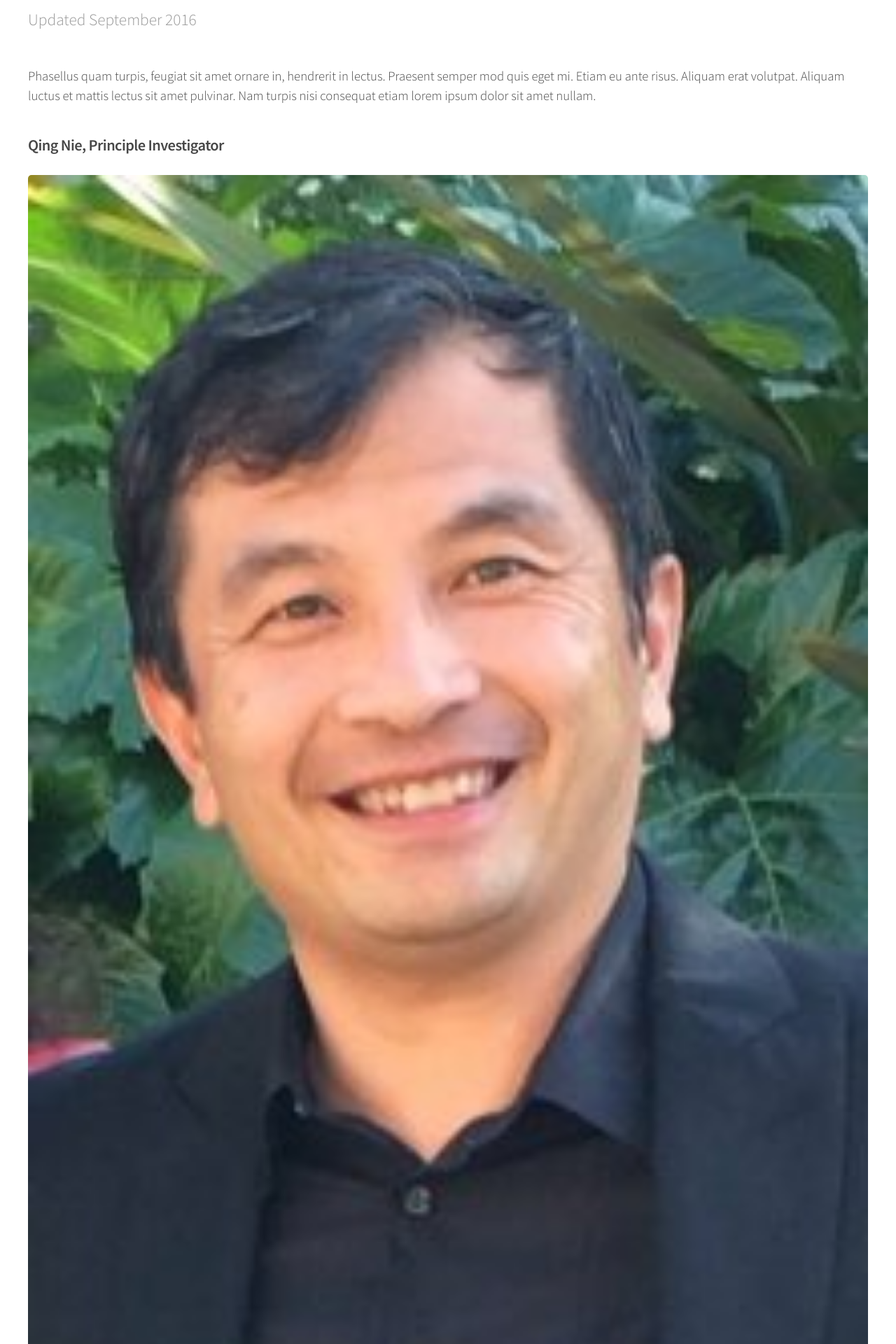
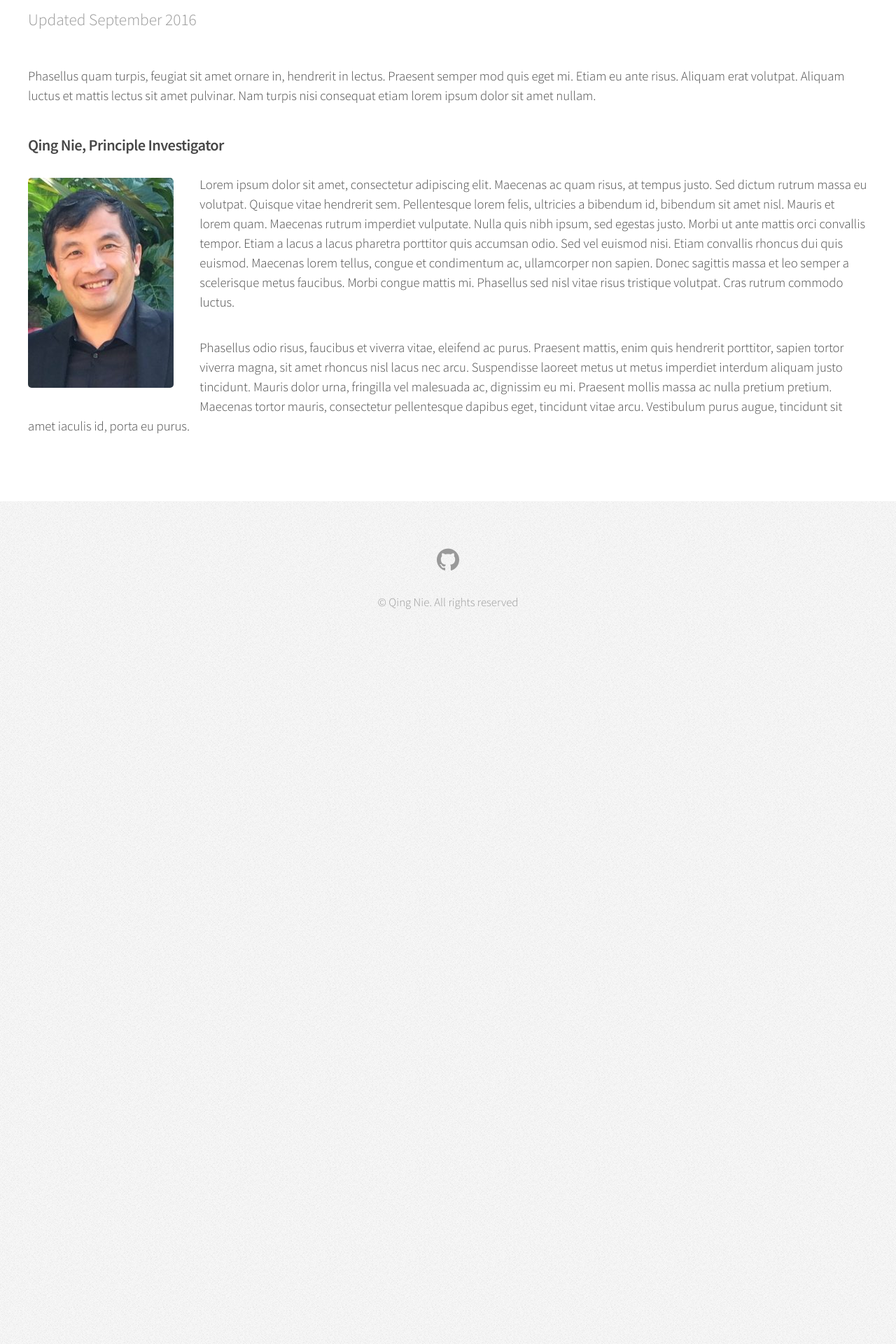
Before and after one commit to NieLab/nielab.github.io, a Jekyll site: the page built from labmembers.html, in a window 1280 px wide. Shown: the part 375-2295 px from the top of the page at 70% size. Built offline with Jekyll 4.4.1, drawn with Linux system fonts in a browser that asks for light colours; after the commit the page ends 1432 px from its top, so only the background shows below that.

Commit message:
see unage keft

```diff
--- a/labmembers.html
+++ b/labmembers.html
@@ -23,7 +23,7 @@
 						consequat etiam lorem ipsum dolor sit amet nullam.</p>
 
 						<h3>Qing Nie, Principle Investigator</h3>
-						<span class="image featured"><img src="{{ site.baseurl }}/assets/images/QN2015-208x300.jpg" alt="" /></span>
+						<span class="image left"><img src="{{ site.baseurl }}/assets/images/QN2015-208x300.jpg" alt="" /></span>
 
 						<p>Lorem ipsum dolor sit amet, consectetur adipiscing elit. Maecenas ac quam risus, at tempus
 						justo. Sed dictum rutrum massa eu volutpat. Quisque vitae hendrerit sem. Pellentesque lorem felis,
```
